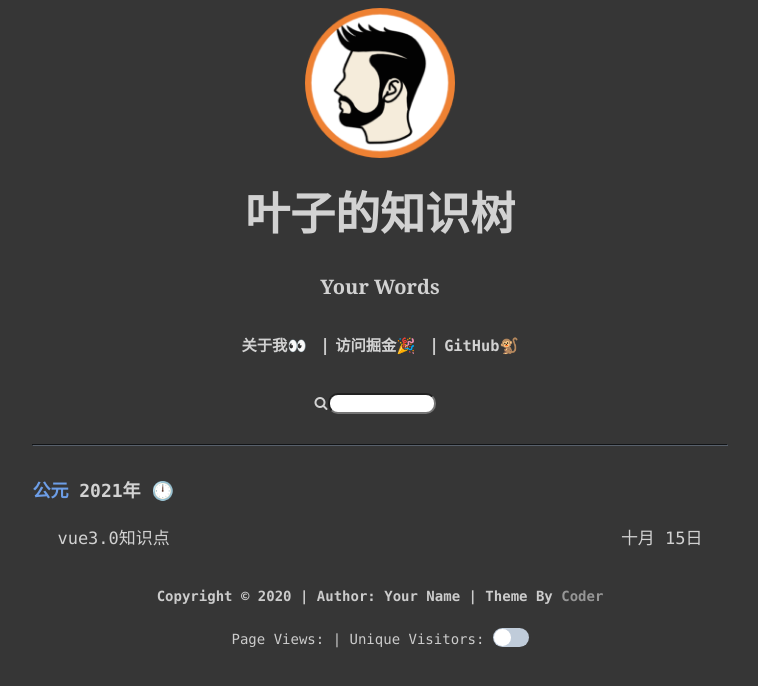
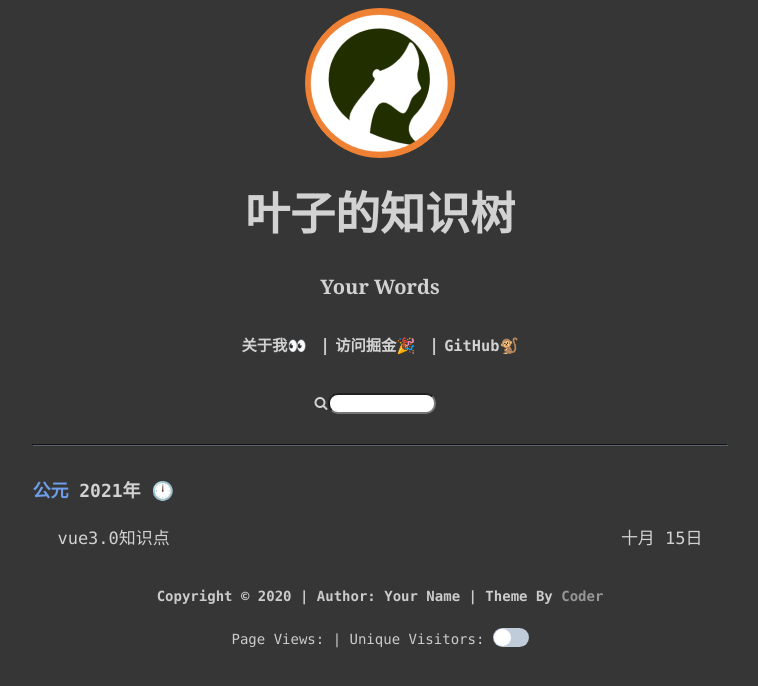
Before and after one commit to qq-leaves/qq-leaves.github.io, a plain HTML site: page archives/2021/10/index.html in a window 1280 px wide. Shown: the whole page, without its empty margins (260-1018 px from the left). Drawn offline with Linux system fonts and the light colour scheme; some packages are replaced by stand-ins of ours; a script that the page names is missing.

Commit message:
Site updated: 2021-10-15 16:25:57

```diff
--- a/archives/2021/10/index.html
+++ b/archives/2021/10/index.html
@@ -24,7 +24,7 @@
 <meta name="generator" content="Hexo 5.4.0"></head>
 <body id="bodyx">
     <div class="hd logodiv">
-    <img src="/img/male.png" class="logopng" alt="logo">
+    <img src="/img/female.png" class="logopng" alt="logo">
     <p class="logot">
          叶子的知识树
          <span class="logo_2"></span>
```
Also changed, not shown: archives/2021/index.html (+1 -1 lines), archives/index.html (+1 -1 lines), index.html (+1 -1 lines).
